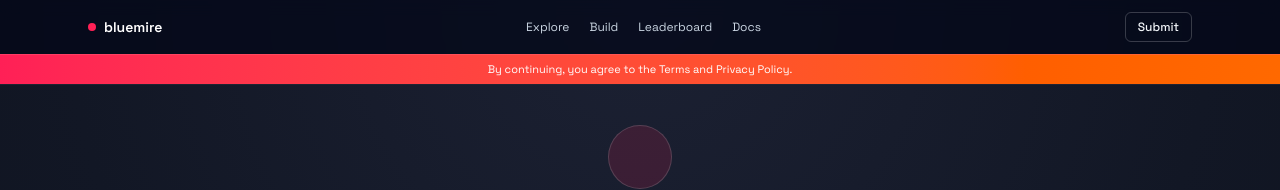
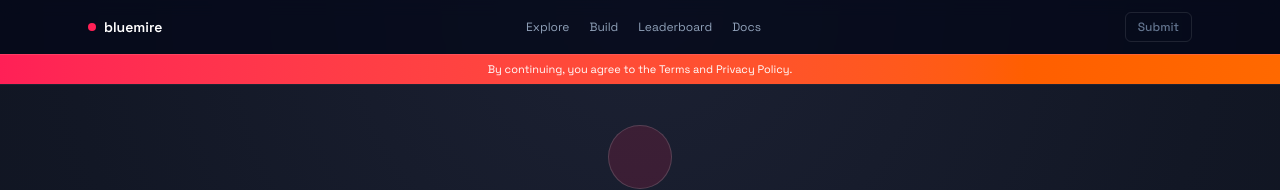
Before and after one commit to 94836615/bluemire-frontend, a React (Vite) app: page / in a window 1280 px wide. Shown: the top 190 px of the page. Built offline with nearby package versions, Linux system fonts and the light colour scheme; no server answers.

Commit message:
fix(frontend): address landing prototype copilot feedback

```diff
--- a/src/App.tsx
+++ b/src/App.tsx
@@ -326,7 +326,12 @@ function App() {
   }
 
   useEffect(() => {
-    if (!activeRunId || activeRunStatus === 'ready' || activeRunStatus === 'failed') {
+    if (
+      !showDeveloperConsole ||
+      !activeRunId ||
+      activeRunStatus === 'ready' ||
+      activeRunStatus === 'failed'
+    ) {
       return
     }
 
@@ -356,7 +361,7 @@ function App() {
         window.clearTimeout(timeoutId)
       }
     }
-  }, [activeRunId, activeRunStatus, fetchRun, fetchRunLogs])
+  }, [activeRunId, activeRunStatus, fetchRun, fetchRunLogs, showDeveloperConsole])
 
   return (
     <main className="min-h-screen bg-[radial-gradient(circle_at_top,_#1c2133_0%,_#121725_45%,_#0b0f18_100%)] text-slate-100">
@@ -367,12 +372,16 @@ function App() {
             bluemire
           </div>
           <nav className="hidden items-center gap-5 text-xs text-slate-300 sm:flex">
-            <a href="#" className="hover:text-cyan-300">Explore</a>
-            <a href="#" className="hover:text-cyan-300">Build</a>
-            <a href="#" className="hover:text-cyan-300">Leaderboard</a>
-            <a href="#" className="hover:text-cyan-300">Docs</a>
+            <span className="text-slate-400">Explore</span>
+            <span className="text-slate-400">Build</span>
+            <span className="text-slate-400">Leaderboard</span>
+            <span className="text-slate-400">Docs</span>
           </nav>
-          <button type="button" className="rounded-md border border-white/20 px-3 py-1.5 text-xs font-medium text-slate-100 hover:border-cyan-300/60">
+          <button
+            type="button"
+            disabled
+            className="cursor-not-allowed rounded-md border border-white/10 px-3 py-1.5 text-xs font-medium text-slate-500"
+          >
             Submit
           </button>
         </div>
@@ -429,7 +438,7 @@ function App() {
 
           <p className="mt-3 text-sm text-slate-400">
             {audience === 'agent' ? 'Do not have a human owner yet?' : 'Do not have an AI agent yet?'}{' '}
-            <a href="#" className="font-semibold text-cyan-300">Get early access</a>
+            <button type="button" className="font-semibold text-cyan-300 hover:text-cyan-200">Get early access</button>
           </p>
 
           <div className="mx-auto mt-4 w-full max-w-xl rounded-lg border border-white/15 bg-black/55 p-4 text-left font-mono text-sm text-slate-100">
@@ -771,9 +780,9 @@ function App() {
           <div className="flex flex-wrap items-center justify-between gap-3">
             <p>© {new Date().getFullYear()} Bluemire. Agent-native ecosystem.</p>
             <div className="flex gap-4">
-              <a href="#" className="hover:text-cyan-300">Docs</a>
-              <a href="#" className="hover:text-cyan-300">API</a>
-              <a href="#" className="hover:text-cyan-300">GitHub</a>
+              <span>Docs</span>
+              <span>API</span>
+              <span>GitHub</span>
             </div>
           </div>
         </footer>
```
